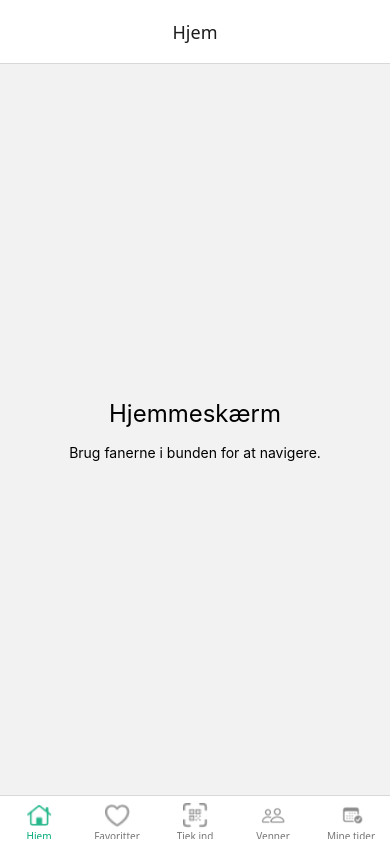
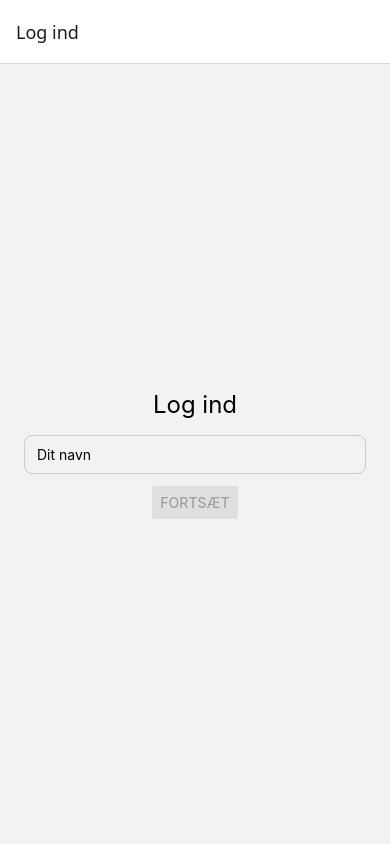
Before and after one commit to Malou100701/QueLess, a React Native app in the folder Queless/: screen / in a window 390 px wide. Built offline with nearby package versions, Linux system fonts and the light colour scheme.

Commit message:
Login funktionalitet

```diff
--- a/Queless/App.js
+++ b/Queless/App.js
@@ -1,67 +1,86 @@
+// App.js
 import * as React from 'react';
-import { Text, ScrollView, Image } from 'react-native';
+import {
+  View,
+  Text,
+  TextInput,
+  Button,
+  KeyboardAvoidingView,
+  Platform,
+  StyleSheet,
+} from 'react-native';
 import { NavigationContainer } from '@react-navigation/native';
-import { createBottomTabNavigator } from '@react-navigation/bottom-tabs';
+import { createNativeStackNavigator } from '@react-navigation/native-stack';
 
-// Skærme
-import CheckIn from '../Queless/screens/CheckIn.js';
-import Favorites from '../Queless/screens/Favorites.js';
-import Friends from '../Queless/screens/Friends.js';
-import MyOutlets from '../Queless/screens/MyOutlets.js';
-//import CreateUser from '../Queless/screens/CreateUser.js'; // hvis du vil tilføje den senere
-//import Login from '../Queless/screens/Login.js';           // hvis du vil tilføje den senere
+// Din tab-navigator ligger nu her:
+import Home from './screens/Home';
 
-// Ikoner (tilpas stierne hvis din App.js ligger et andet sted)
-import HomeIcon from '../Queless/assets/icons/Home.png';
-import HeartIcon from '../Queless/assets/icons/heart.png';
-import FriendsIcon from '../Queless/assets/icons/friends.png';
-import CalendarIcon from '../Queless/assets/icons/calendar.png';
-import QRIcon from '../Queless/assets/icons/QRcode.png';
+const Stack = createNativeStackNavigator();
 
-function HomeScreen() {
+function LoginScreen({ navigation }) {
+  const [name, setName] = React.useState('');
+
+  const goHome = () => {
+    const trimmed = name.trim();
+    if (!trimmed) return;
+    // send navnet med som param, hvis du vil bruge det i Home senere
+    navigation.replace('Home', { name: trimmed });
+  };
+
   return (
-    <ScrollView contentContainerStyle={{ flexGrow: 1, alignItems: 'center', justifyContent: 'center', padding: 24 }}>
-      <Text style={{ fontSize: 24, marginBottom: 16 }}>Hjemmeskærm</Text>
-      <Text style={{ textAlign: 'center' }}>Brug fanerne i bunden for at navigere.</Text>
-    </ScrollView>
+    <KeyboardAvoidingView
+      style={styles.container}
+      behavior={Platform.OS === 'ios' ? 'padding' : undefined}
+    >
+      <Text style={styles.title}>Log ind</Text>
+
+      <TextInput
+        style={styles.input}
+        placeholder="Dit navn"
+        value={name}
+        onChangeText={setName}
+        autoCapitalize="words"
+        autoCorrect={false}
+        returnKeyType="done"
+        onSubmitEditing={goHome}
+      />
+
+      <Button title="Fortsæt" onPress={goHome} disabled={!name.trim()} />
+    </KeyboardAvoidingView>
   );
 }
-
-const Tab = createBottomTabNavigator();
-
-// Map rutenavne -> ikonfil
-const TAB_ICONS = {
-  Hjem: HomeIcon,
-  Favorites: HeartIcon,
-  CheckIn: QRIcon,
-  Friends: FriendsIcon,
-  MyOutlets: CalendarIcon,
-};
 
 export default function App() {
   return (
     <NavigationContainer>
-      <Tab.Navigator
-        initialRouteName="Hjem"
-        screenOptions={({ route }) => ({
-          headerTitleAlign: 'center',
-          tabBarIcon: ({ color, size }) => (
-            <Image
-              source={TAB_ICONS[route.name]}
-              style={{ width: size, height: size, tintColor: color }}
-              resizeMode="contain"
-            />
-          ),
-          tabBarActiveTintColor: '#0a7',
-          tabBarInactiveTintColor: '#777',
-        })}
-      >
-        <Tab.Screen name="Hjem" component={HomeScreen} options={{ title: 'Hjem' }} />
-        <Tab.Screen name="Favorites" component={Favorites} options={{ title: 'Favoritter' }} />
-        <Tab.Screen name="CheckIn" component={CheckIn} options={{ title: 'Tjek ind' }} />
-        <Tab.Screen name="Friends" component={Friends} options={{ title: 'Venner' }} />
-        <Tab.Screen name="MyOutlets" component={MyOutlets} options={{ title: 'Mine tider' }} />
-      </Tab.Navigator>
+      <Stack.Navigator initialRouteName="Login">
+        <Stack.Screen
+          name="Login"
+          component={LoginScreen}
+          options={{ title: 'Log ind' }}
+        />
+        {/* Home er din bundmenu fra screens/Home.js */}
+        <Stack.Screen
+          name="Home"
+          component={Home}
+          options={{ headerShown: false }} // skjul ekstra header over tabs
+        />
+      </Stack.Navigator>
     </NavigationContainer>
   );
 }
+
+const styles = StyleSheet.create({
+  container: { flex: 1, alignItems: 'center', justifyContent: 'center', padding: 24 },
+  title: { fontSize: 24, marginBottom: 16 },
+  input: {
+    width: '100%',
+    maxWidth: 360,
+    borderWidth: 1,
+    borderColor: '#ccc',
+    borderRadius: 8,
+    paddingHorizontal: 12,
+    paddingVertical: 10,
+    marginBottom: 12,
+  },
+});
--- /dev/null
+++ b/Queless/screens/Home.js
@@ -0,0 +1,63 @@
+// screens/Home.js
+import * as React from 'react';
+import { Text, ScrollView, Image } from 'react-native';
+import { createBottomTabNavigator } from '@react-navigation/bottom-tabs';
+
+// Skærme (ligger i samme mappe)
+import CheckIn from './CheckIn';
+import Favorites from './Favorites';
+import Friends from './Friends';
+import MyOutlets from './MyOutlets';
+
+// Ikoner (ligger i ../assets/icons/)
+import HomeIcon from '../assets/icons/Home.png';
+import HeartIcon from '../assets/icons/heart.png';
+import FriendsIcon from '../assets/icons/friends.png';
+import CalendarIcon from '../assets/icons/calendar.png';
+import QRIcon from '../assets/icons/QRcode.png';
+
+function HomeScreen() {
+  return (
+    <ScrollView contentContainerStyle={{ flexGrow: 1, alignItems: 'center', justifyContent: 'center', padding: 24 }}>
+      <Text style={{ fontSize: 24, marginBottom: 16 }}>Hjemmeskærm</Text>
+      <Text style={{ textAlign: 'center' }}>Brug fanerne i bunden for at navigere.</Text>
+    </ScrollView>
+  );
+}
+
+const Tab = createBottomTabNavigator();
+
+// Map rutenavne -> ikonfil
+const TAB_ICONS = {
+  Hjem: HomeIcon,
+  Favorites: HeartIcon,
+  CheckIn: QRIcon,       // vælg QR eller Calendar til den fane du vil
+  Friends: FriendsIcon,
+  MyOutlets: CalendarIcon,
+};
+
+export default function Home() {
+  return (
+    <Tab.Navigator
+      initialRouteName="Hjem"
+      screenOptions={({ route }) => ({
+        headerTitleAlign: 'center',
+        tabBarIcon: ({ color, size }) => (
+          <Image
+            source={TAB_ICONS[route.name]}
+            style={{ width: size, height: size, tintColor: color }}
+            resizeMode="contain"
+          />
+        ),
+        tabBarActiveTintColor: '#0a7',
+        tabBarInactiveTintColor: '#777',
+      })}
+    >
+      <Tab.Screen name="Hjem" component={HomeScreen} options={{ title: 'Hjem' }} />
+      <Tab.Screen name="Favorites" component={Favorites} options={{ title: 'Favoritter' }} />
+      <Tab.Screen name="CheckIn" component={CheckIn} options={{ title: 'Tjek ind' }} />
+      <Tab.Screen name="Friends" component={Friends} options={{ title: 'Venner' }} />
+      <Tab.Screen name="MyOutlets" component={MyOutlets} options={{ title: 'Mine tider' }} />
+    </Tab.Navigator>
+  );
+}
```
